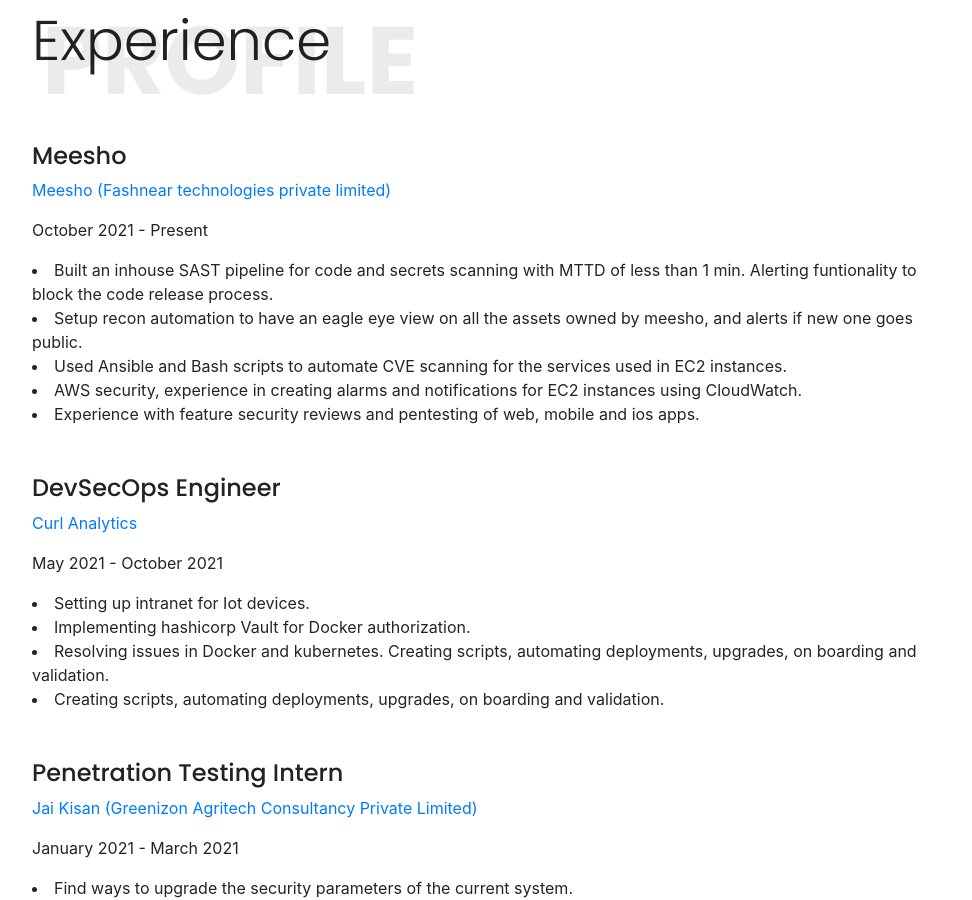
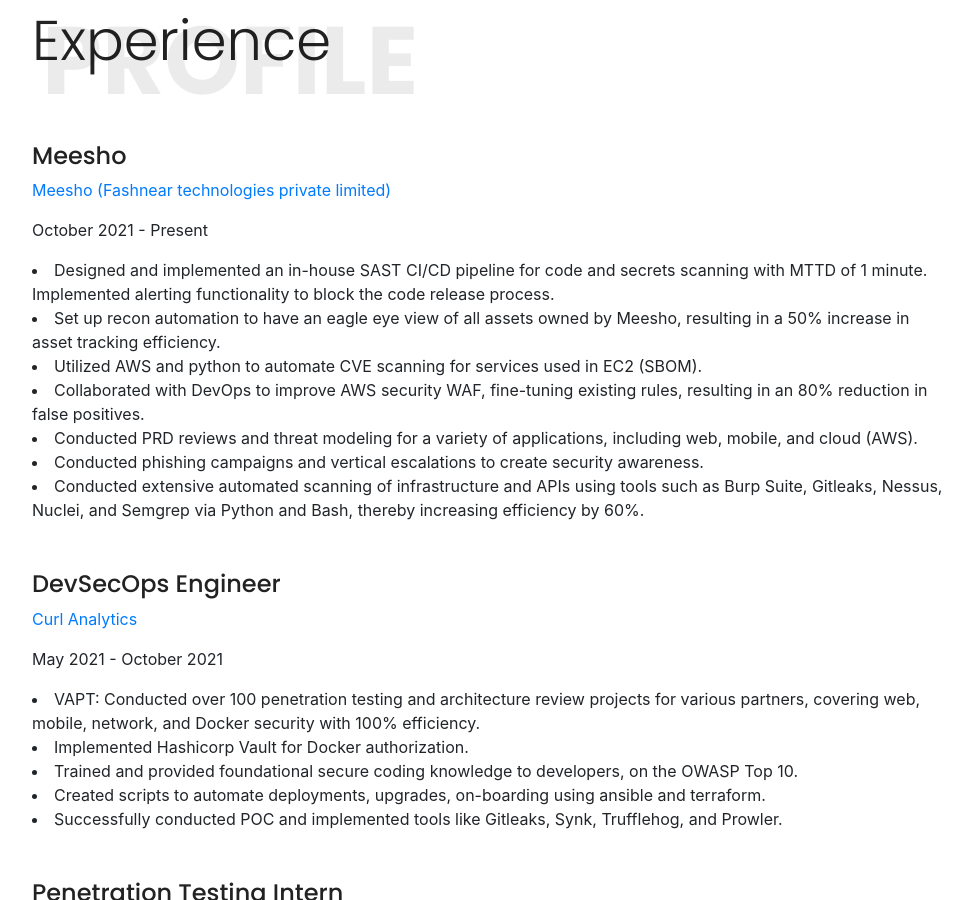
Before and after one commit to Siddharth-Rajput/Siddharth-Rajput.github.io, a Jekyll site: the page index.html, which Jekyll copies as it is, in a window 1280 px wide and 900 px high, scrolled down 2251 px. Shown: the whole window, without its empty margins (53-1025 px from the left). Built offline with Jekyll 4.4.1, drawn with Linux system fonts in a browser that asks for light colours; nearby versions of some CDN libraries; some of the changed text lies outside the part shown.

Commit message:
updated html and resume

```diff
--- a/index.html
+++ b/index.html
@@ -73,7 +73,7 @@
                         <div class="pt-5" style="list-style-type:none;">
                             <h2 class="mb-3">Hello! World,<br>I'm Siddharth</h2>
                             <!-- <h4>My name is Siddharth.</h4> -->
-                                <li>⚡ Network engineer, 🔭Penetration tester, ✨DevOps & 👾Bug Hunter.</li>
+                                <li>⚡ Security engineer, 🔭Penetration tester, ✨DevOps & 👾Bug Hunter.</li>
                                 <li>🎓I'm a geek interested in the cybersecurity, Linux Automation & programming.</li>
                                 <li>👨‍💻 I'm fond of cybersecurity & IT fields. And always strive to learn more & obtain more knowledge.</li>
                                 <li>👦 I'm an open-source enthusiast, a learner & an educator📕I'm deeply passionate about software development & innovations.</li>
@@ -266,11 +266,13 @@
                                     <p>October 2021 - Present</p>
                                 </div>
                                 <div>
-                                    <li>Built an inhouse SAST pipeline for code and secrets scanning with MTTD of less than 1 min. Alerting funtionality to block the code release process.</li>
-                                    <li>Setup recon automation to have an eagle eye view on all the assets owned by meesho, and alerts if new one goes public.</li>
-                                    <li>Used Ansible and Bash scripts to automate CVE scanning for the services used in EC2 instances.</li>
-                                    <li>AWS security, experience in creating alarms and notifications for EC2 instances using CloudWatch.</li>
-                                    <li>Experience with feature security reviews and pentesting of web, mobile and ios apps.</li>
+                                    <li>Designed and implemented an in-house SAST CI/CD pipeline for code and secrets scanning with MTTD of 1 minute. Implemented alerting functionality to block the code release process.</li>
+                                    <li>Set up recon automation to have an eagle eye view of all assets owned by Meesho, resulting in a 50% increase in asset tracking efficiency.</li>
+                                    <li>Utilized AWS and python to automate CVE scanning for services used in EC2 (SBOM).</li>
+                                    <li>Collaborated with DevOps to improve AWS security WAF, fine-tuning existing rules, resulting in an 80% reduction in false positives.</li>
+                                    <li>Conducted PRD reviews and threat modeling for a variety of applications, including web, mobile, and cloud (AWS).</li>
+                                    <li>Conducted phishing campaigns and vertical escalations to create security awareness.</li>
+                                    <li>Conducted extensive automated scanning of infrastructure and APIs using tools such as Burp Suite, Gitleaks, Nessus, Nuclei, and Semgrep via Python and Bash, thereby increasing efficiency by 60%.</li>
                                 </div>
                             </div>
 
@@ -283,10 +285,11 @@
                                     <p>May 2021 - October 2021</p>
                                 </div>
                                 <div>
-                                    <li>Setting up intranet for Iot devices.</li>
-                                    <li>Implementing hashicorp Vault for Docker authorization.</li>
-                                    <li>Resolving issues in Docker and kubernetes. Creating scripts, automating deployments, upgrades, on boarding and validation.</li>
-                                    <li>Creating scripts, automating deployments, upgrades, on boarding and validation.</li>
+                                    <li>VAPT: Conducted over 100 penetration testing and architecture review projects for various partners, covering web, mobile, network, and Docker security with 100% efficiency.</li>
+                                    <li>Implemented Hashicorp Vault for Docker authorization.</li>
+                                    <li>Trained and provided foundational secure coding knowledge to developers, on the OWASP Top 10. </li>
+                                    <li>Created scripts to automate deployments, upgrades, on-boarding using ansible and terraform. </li>
+                                    <li>Successfully conducted POC and implemented tools like Gitleaks, Synk, Trufflehog, and Prowler.</li>
                                 </div>
                             </div>
 
```
Also changed, not shown: 2 other files.
